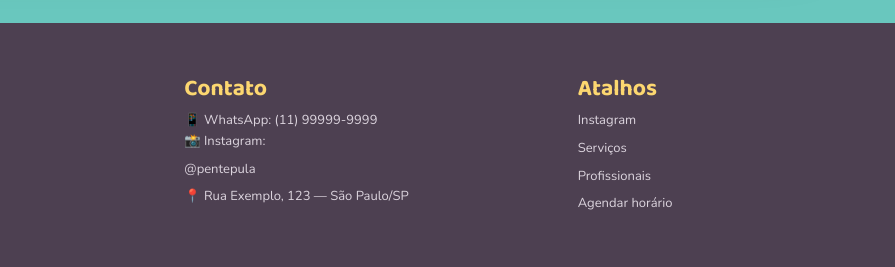
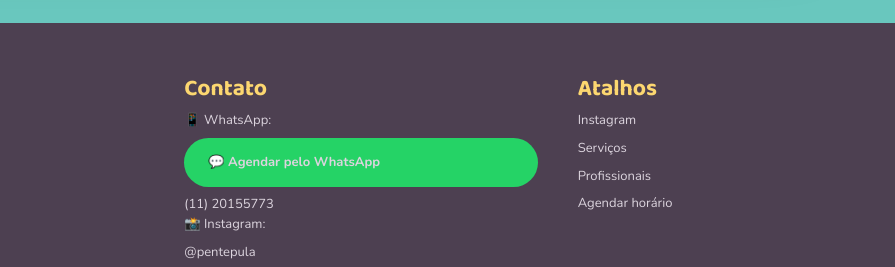
Before and after one commit to nnnnnnnnnnnnnnnnn843/sal-o1313233231, a plain HTML site: page index.html in a window 1280 px wide. Shown: the part 6058-6325 px from the top of the page, 385-1280 px from the left. Drawn offline with nearby package versions, Linux system fonts and the light colour scheme.

Commit message:
Add clickable WhatsApp link for contact
Updated WhatsApp contact information with a clickable link for scheduling.

```diff
--- a/index.html
+++ b/index.html
@@ -169,7 +169,13 @@
       </div>
       <div>
         <h3>Contato</h3>
-        <p>📱 WhatsApp: (11) 99999-9999</p>
+        <p>📱 WhatsApp: <a
+  href="https://wa.me/551120155773?text=Olá%20PentePula!%20Gostaria%20de%20agendar%20um%20horário."
+  target="_blank"
+  class="whatsapp-button"
+>
+  💬 Agendar pelo WhatsApp
+</a> (11) 20155773</p>
         <p>📸 Instagram: <a href="https://www.instagram.com/pentepula/" target="_blank" rel="noopener noreferrer">@pentepula</a></p>
         <p>📍 Rua Exemplo, 123 — São Paulo/SP</p>
       </div>
```
